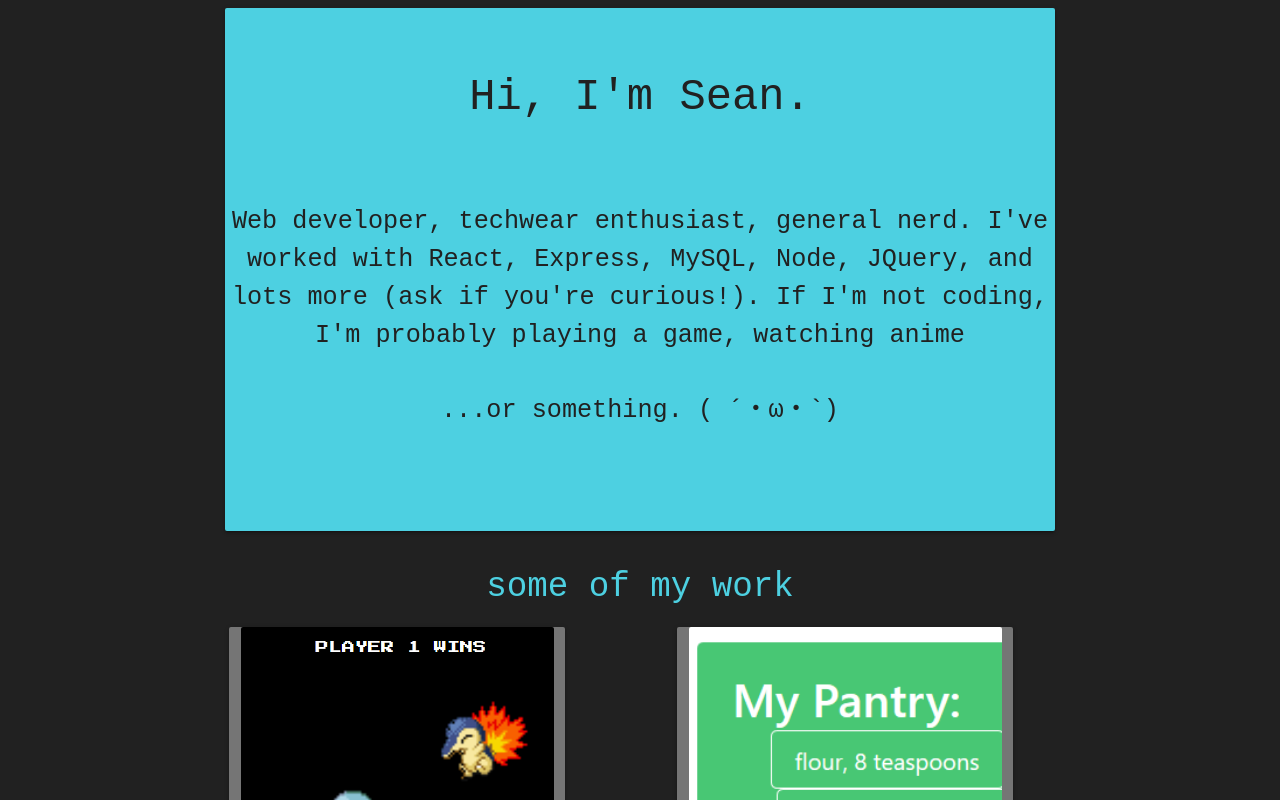
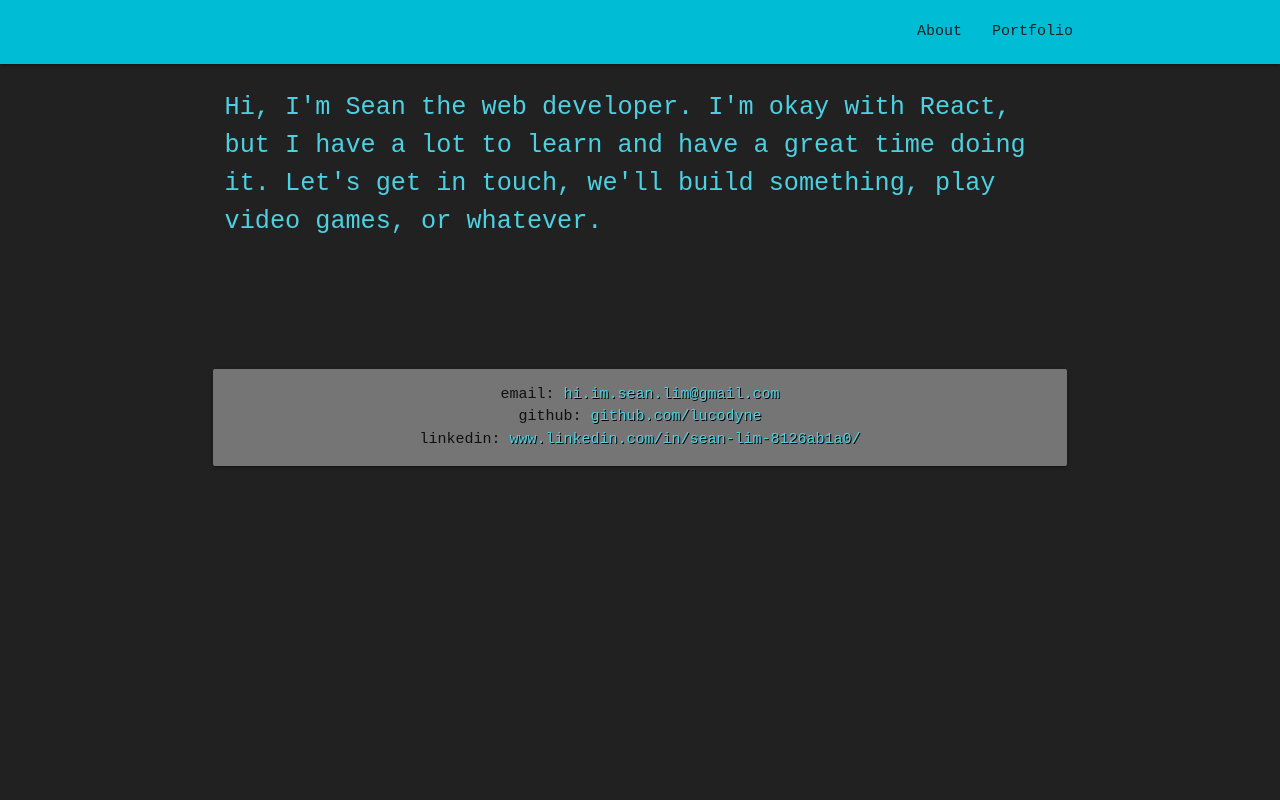
Before and after one commit to lucodyne/lucodyne.github.io, a React (Create React App) app in the folder client/: page / in a window 1280 px wide. Shown: the top 800 px of the page. Built offline with nearby package versions, Linux system fonts and the light colour scheme.

Commit message:
router and about changes

```diff
--- a/client/src/App.js
+++ b/client/src/App.js
@@ -1,26 +1,30 @@
 import React, { Component } from "react";
-// import { BrowserRouter as Router, Route, Switch } from "react-router-dom";
+import { BrowserRouter as Router, Route, Switch } from "react-router-dom";
 
 import About from "./pages/About";
-// import Header from "./components/Header";
+import Header from "./components/Header";
 import Projects from "./pages/Projects";
 import Contact from "./pages/Contact";
-// import Sidenav from "./components/Sidenav";
+import Sidenav from "./components/Sidenav";
 
 class App extends Component {
   render() {
     return (
-      <>
-        {/* <Header />
+      <Router>
+        <Header />
+        <Sidenav />
 
-        <Sidenav /> */}
+        <Switch>
+          <Route path="/projects">
+            <Projects />
+          </Route>
 
-        <About />
-
-        <Projects />
-
+          <Route path="/">
+            <About />
+          </Route>
+        </Switch>
         <Contact />
-      </>
+      </Router>
     );
   }
 }
--- a/client/src/components/Header.js
+++ b/client/src/components/Header.js
@@ -9,17 +9,22 @@ class Header extends Component {
             <a href="#" data-target="sidenav" className="sidenav-trigger">
               <i className="material-icons">menu</i>
             </a>
-            <div className="brand-logo">Sean Lim</div>
             <ul className="right hide-on-med-and-down">
               <li>
-                <a href="/">About</a>
+                <a className="grey-text text-darken-4" href="/">
+                  About
+                </a>
               </li>
               <li>
-                <a href="/projects">Portfolio</a>
+                <a className="grey-text text-darken-4" href="/projects">
+                  Portfolio
+                </a>
               </li>
-              <li>
-                <a href="/contact">Contact</a>
-              </li>
+              {/* <li>
+                <a className="grey-text text-darken-4" href="/contact">
+                  Contact
+                </a>
+              </li> */}
             </ul>
           </div>
         </div>
--- a/client/src/pages/About.js
+++ b/client/src/pages/About.js
@@ -4,19 +4,13 @@ class About extends Component {
   render() {
     return (
       <div className="row">
-        <div className="col m0 l2"></div>
+        <div className="col m0 l2" />
         <div className="col s12 m12 l8">
-          <div className="card center flow-text cyan lighten-2 grey-text text-darken-4">
-            <br />
-            <h3>Hi, I'm Sean.</h3>
-            <br />
+          <div className="flow-text cyan-text text-lighten-2">
             <p>
-              Web developer, techwear enthusiast, general nerd. I've worked with
-              React, Express, MySQL, Node, JQuery, and lots more (ask if you're
-              curious!). If I'm not coding, I'm probably playing a game,
-              watching anime
-              <br /> <br />
-              ...or something. ( ´・ω・`)
+              Hi, I'm Sean the web developer. I'm okay with React, but I have a
+              lot to learn and have a great time doing it. Let's get in touch,
+              we'll build something, play video games, or whatever.
             </p>
             <br />
             <br />
```
